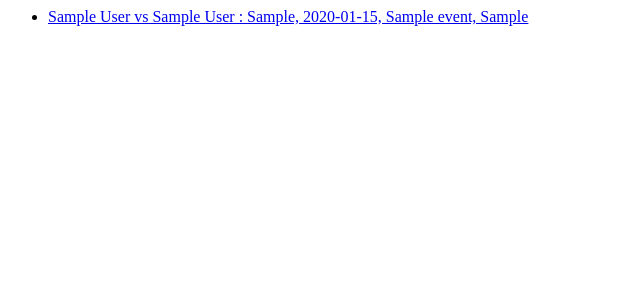
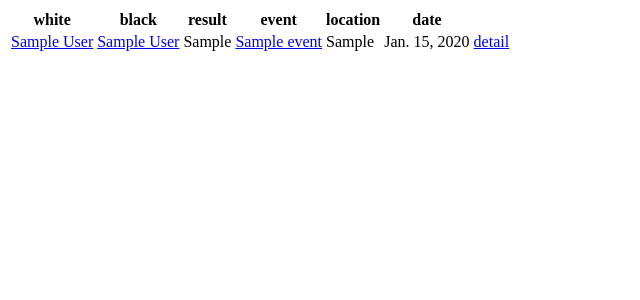
Before and after one commit to colingeniet/chess-openings-db, a Django app: page /chess/game/ in a window 1280 px wide. Shown: the top 300 px of the page, without its empty margins (0-640 px from the left). Run offline with Django 3.2, Linux system fonts and the light colour scheme; tables that the repository leaves empty hold one stand-in row (values such as "Sample post").

Commit message:
Uses tables instead of lists for game list.

```diff
--- a/chess_openings/chs/templates/chs/game_list.html
+++ b/chess_openings/chs/templates/chs/game_list.html
@@ -1,5 +1,33 @@
-<ul>
+<table>
+  <tr>
+    <th>white</th>
+    <th>black</th>
+    <th>result</th>
+    <th>event</th>
+    <th>location</th>
+    <th>date</th>
+  </tr>
 {% for game in game_list %}
-  <li><a href="{% url 'chess:game' game.object_id %}">{{ game }}</a></li>
+  <tr>
+    {% if game.white %}
+    <td><a href="{% url 'chess:player' game.white.object_id %}">{{game.white}}</a></td>
+    {% else %}
+    <td>unknown</td>
+    {% endif %}
+    {% if game.black %}
+    <td><a href="{% url 'chess:player' game.black.object_id %}">{{game.black}}</a></td>
+    {% else %}
+    <td>unknown</td>
+    {% endif %}
+    <td>{{game.result}}</td>
+    {% if game.event %}
+    <td><a href="{% url 'chess:event' game.event.object_id %}">{{game.event.event_name}}</a></td>
+    {% else %}
+    <td></td>
+    {% endif %}
+    <td>{{game.location}}</td>
+    <td>{{game.start_date}}</td>
+    <td><a href="{% url 'chess:game' game.object_id %}">detail</a></td>
+  </tr>
 {% endfor %}
-</ul>
+</table>
```
